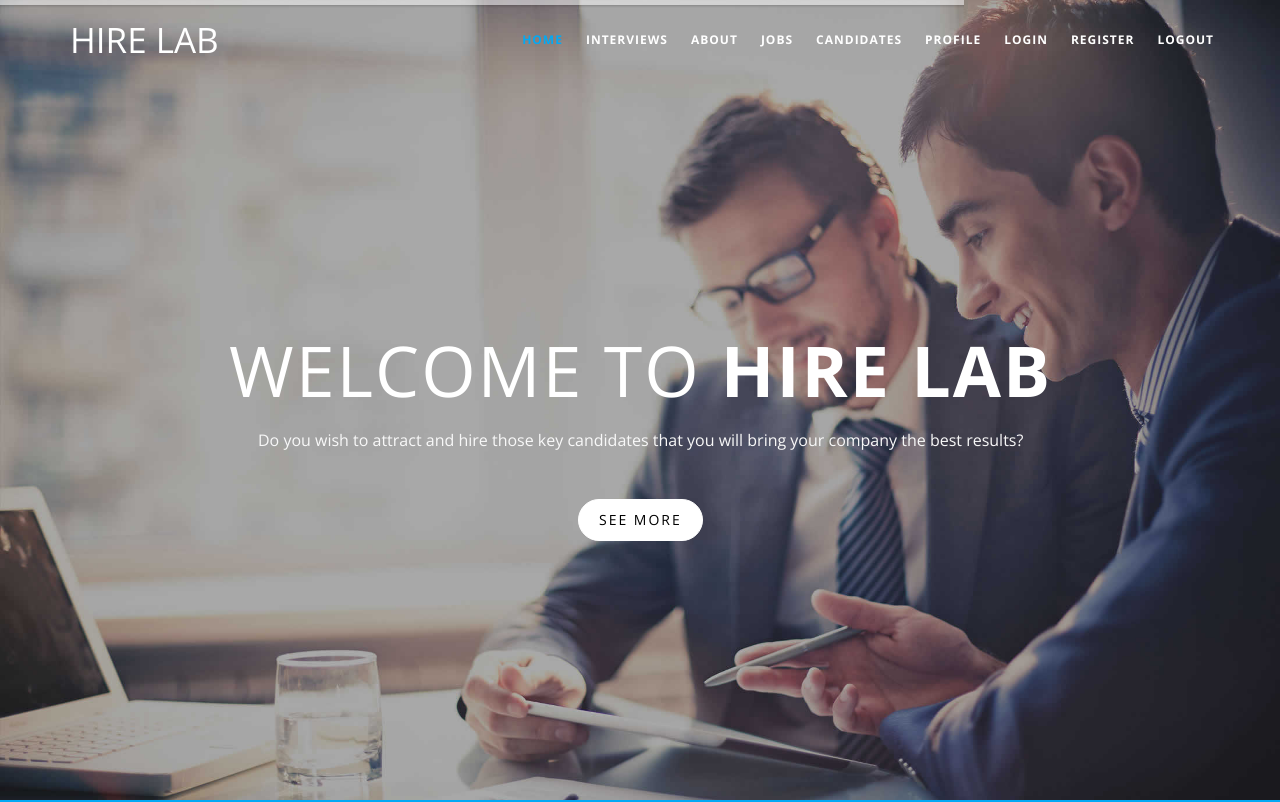
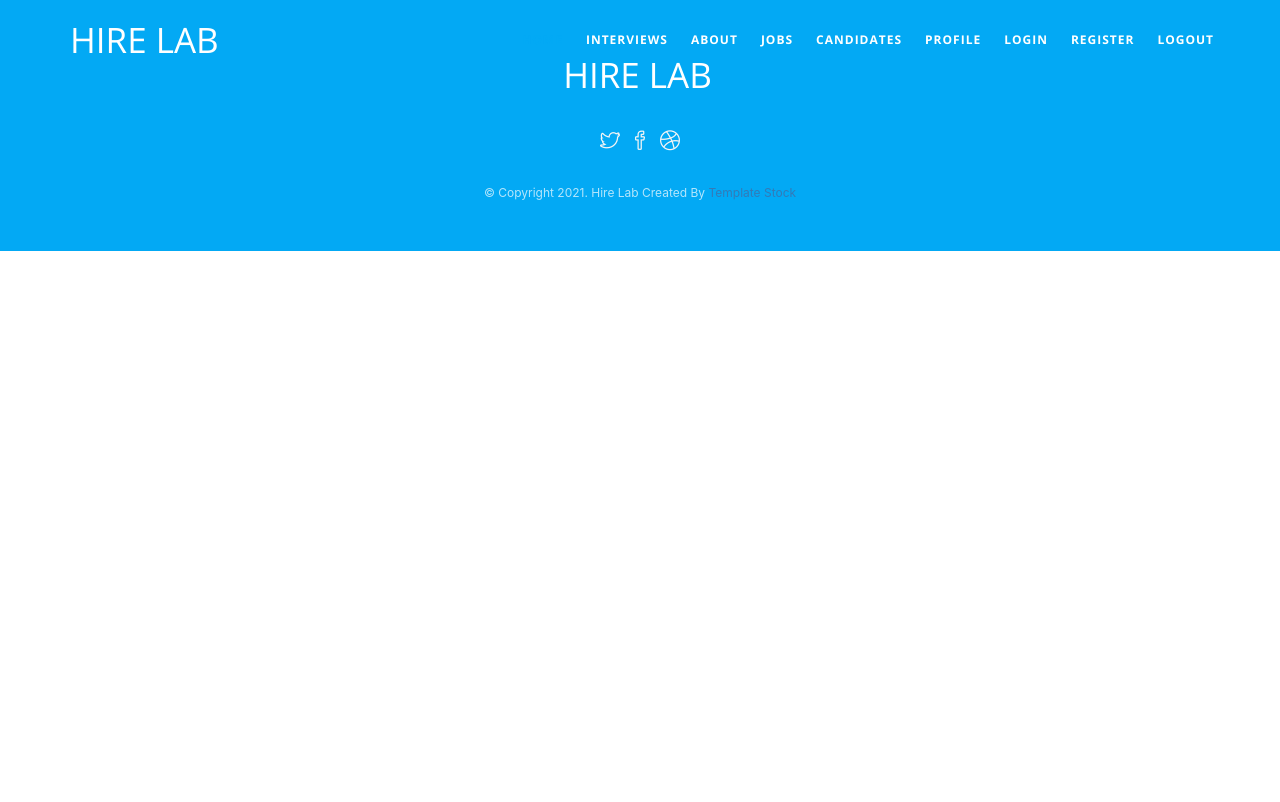
Before and after one commit to hire-lab/hire-lab, a React (Create React App) app: page /interviews in a window 1280 px wide. Shown: the top 802 px of the page. Built offline with nearby package versions, Linux system fonts and the light colour scheme.

Commit message:
added react router

```diff
--- a/package.json
+++ b/package.json
@@ -8,6 +8,7 @@
     "@testing-library/user-event": "^12.8.3",
     "react": "^17.0.2",
     "react-dom": "^17.0.2",
+    "react-router-dom": "^5.3.0",
     "react-scripts": "4.0.3",
     "uniqid": "^5.4.0",
     "web-vitals": "^1.1.2"
--- a/src/App.js
+++ b/src/App.js
@@ -1,4 +1,4 @@
-import { useState, createElement } from "react";
+import {Route, Switch} from 'react-router-dom'
 
 import Navigation from "./components/Navigation";
 import Footer from "./components/Footer";
@@ -10,32 +10,23 @@ import Register from "./components/Register";
 import Login from "./components/Login";
 
 function App() {
-    const [page, setPage] = useState('/home');
 
     //add Profile and Interviews, ErrorPage
     //improve About page
 
-    const routes = {
-        '/home': <LandingPage />,
-        '/about': <About />,
-        '/jobs': <Jobs />,
-        '/candidates': <Candidates />,
-        '/login': <Login />,
-        '/register': <Register />
-    }
-
-    const navChangeHandler = (path) => {
-       setPage(path)
-    }
-
   return (
     <div className="App">
 
-    < Navigation
-        navChangeHandler={navChangeHandler}
-    />
+    < Navigation />
 
-      { routes[page] || <h2>No page found.</h2>}
+    <Switch>
+      <Route path='/' exact component={LandingPage}/>
+      <Route path='/about' component={About} />
+      <Route path='/jobs' component={Jobs}/>
+      <Route path='/candidates' component={Candidates} />
+      <Route path='/login' component={Login}/>
+      <Route path='/register' component={Register} />
+    </Switch>
 
     < Footer />
     </div>
--- a/src/components/Navigation.js
+++ b/src/components/Navigation.js
@@ -1,19 +1,8 @@
-export default function Navigation ({
-   navChangeHandler
-}) {
+import {Link} from 'react-router-dom'
 
-    const onNavClick = (e) => {
-        e.preventDefault();
-
-        if(e.target.tagName == 'A'){
-            let url = new URL(e.target.href)
-            navChangeHandler(url.pathname)
-        }
-    }
-
-
+export default function Navigation () {
     return (
-        <nav onClick={onNavClick} className="navbar navbar-default navbar-fixed-top before-color">
+        <nav className="navbar navbar-default navbar-fixed-top before-color">
           <div className="container">
             <div className="navbar-header">
                 <button type="button" className="navbar-toggle collapsed" data-toggle="collapse" data-target="#navbar" aria-controls="navbar">
@@ -22,19 +11,19 @@ export default function Navigation ({
                     <span className="icon-bar"></span>
                     <span className="icon-bar"></span>
                 </button>
-                <a className="navbar-brand alo" href="index.html">Hire Lab</a>
+                <Link className="navbar-brand alo" to="/">Hire Lab</Link>
             </div>
             <div id="navbar" className="navbar-collapse collapse">
                 <ul className="nav navbar-nav navbar-right scroll-to">
-                    <li className="active"><a href="/home">Home</a></li>
-                    <li><a href="/interviews">Interviews</a></li>
-                    <li><a href="/about">About</a></li>
-                    <li><a href="/jobs">Jobs</a></li>
-                    <li><a href="/candidates">Candidates</a></li>
-                    <li><a href="/profile">Profile</a></li>
-                    <li><a href="/login">Login</a></li>
-                    <li><a href="/register">Register</a></li>
-                    <li><a href="/logout">Logout</a></li>
+                    <li className="active"><Link to="/">Home</Link></li>
+                    <li><Link to="/interviews">Interviews</Link></li>
+                    <li><Link to="/about">About</Link></li>
+                    <li><Link to="/jobs">Jobs</Link></li>
+                    <li><Link to="/candidates">Candidates</Link></li>
+                    <li><Link to="/profile">Profile</Link></li>
+                    <li><Link to="/login">Login</Link></li>
+                    <li><Link to="/register">Register</Link></li>
+                    <li><Link to="/logout">Logout</Link></li>
                 </ul>
             </div>
         </div>
--- a/src/index.js
+++ b/src/index.js
@@ -3,10 +3,13 @@ import ReactDOM from 'react-dom';
 import './index.css';
 import App from './App';
 import reportWebVitals from './reportWebVitals';
+import {BrowserRouter} from 'react-router-dom'
 
 ReactDOM.render(
   <React.StrictMode>
-    <App />
+    <BrowserRouter>
+     <App />
+    </BrowserRouter>
   </React.StrictMode>,
   document.getElementById('root')
 );
```
Also changed, not shown: 1 other file (tests, documents, lock files or other folders).
